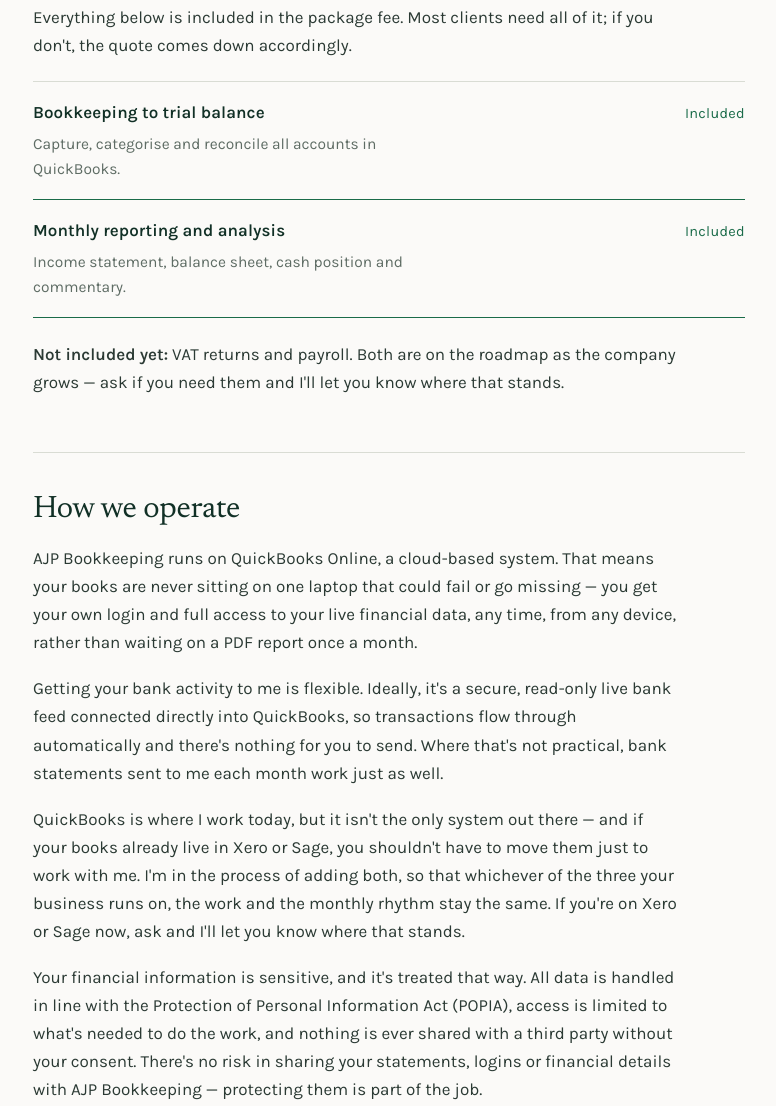
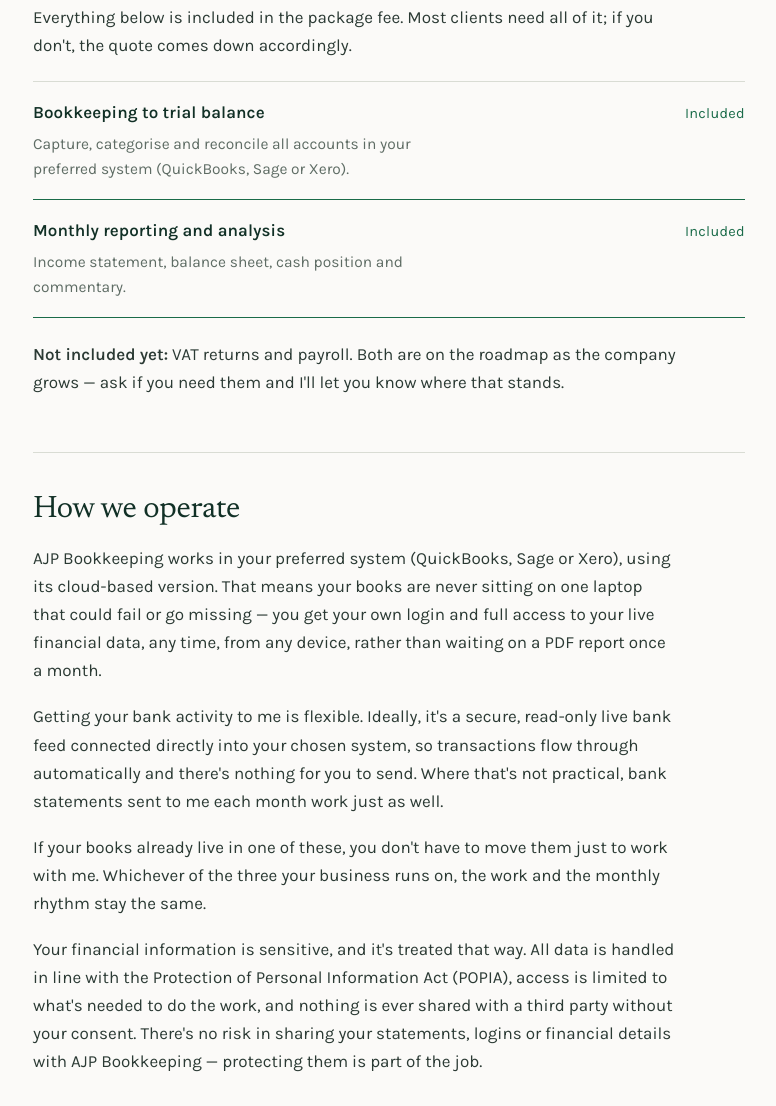
Before and after one commit to ajpbookkeeping/ajp-website, a plain HTML site: page services.html in a window 1280 px wide. Shown: the part 1210-2316 px from the top of the page, without its empty margins (251-1027 px from the left). Drawn offline with Linux system fonts and the light colour scheme.

Commit message:
Refer to client's preferred system (QuickBooks, Sage or Xero) instead of QuickBooks only
Co-Authored-By: Claude Opus 5.5 <noreply@anthropic.com>
Claude-Session: https://claude.ai/code/session_01B98FSXRu6NwmdU9xMynfmq

```diff
--- a/services.html
+++ b/services.html
@@ -56,7 +56,7 @@
     <p>Everything below is included in the package fee. Most clients need all of it; if you don't, the quote comes down accordingly.</p>
     <div class="ledger">
       <div class="row">
-        <div class="what"><h3>Bookkeeping to trial balance</h3><p>Capture, categorise and reconcile all accounts in QuickBooks.</p></div>
+        <div class="what"><h3>Bookkeeping to trial balance</h3><p>Capture, categorise and reconcile all accounts in your preferred system (QuickBooks, Sage or Xero).</p></div>
         <div class="fig incl">Included</div>
       </div>
       <div class="row">
@@ -69,9 +69,9 @@
 
   <div class="block">
     <h2>How we operate</h2>
-    <p>AJP Bookkeeping runs on QuickBooks Online, a cloud-based system. That means your books are never sitting on one laptop that could fail or go missing — you get your own login and full access to your live financial data, any time, from any device, rather than waiting on a PDF report once a month.</p>
-    <p>Getting your bank activity to me is flexible. Ideally, it's a secure, read-only live bank feed connected directly into QuickBooks, so transactions flow through automatically and there's nothing for you to send. Where that's not practical, bank statements sent to me each month work just as well.</p>
-    <p>QuickBooks is where I work today, but it isn't the only system out there — and if your books already live in Xero or Sage, you shouldn't have to move them just to work with me. I'm in the process of adding both, so that whichever of the three your business runs on, the work and the monthly rhythm stay the same. If you're on Xero or Sage now, ask and I'll let you know where that stands.</p>
+    <p>AJP Bookkeeping works in your preferred system (QuickBooks, Sage or Xero), using its cloud-based version. That means your books are never sitting on one laptop that could fail or go missing — you get your own login and full access to your live financial data, any time, from any device, rather than waiting on a PDF report once a month.</p>
+    <p>Getting your bank activity to me is flexible. Ideally, it's a secure, read-only live bank feed connected directly into your chosen system, so transactions flow through automatically and there's nothing for you to send. Where that's not practical, bank statements sent to me each month work just as well.</p>
+    <p>If your books already live in one of these, you don't have to move them just to work with me. Whichever of the three your business runs on, the work and the monthly rhythm stay the same.</p>
     <p>Your financial information is sensitive, and it's treated that way. All data is handled in line with the Protection of Personal Information Act (POPIA), access is limited to what's needed to do the work, and nothing is ever shared with a third party without your consent. There's no risk in sharing your statements, logins or financial details with AJP Bookkeeping — protecting them is part of the job.</p>
   </div>
 
```
Also changed, not shown: index.html (+3 -3 lines).
